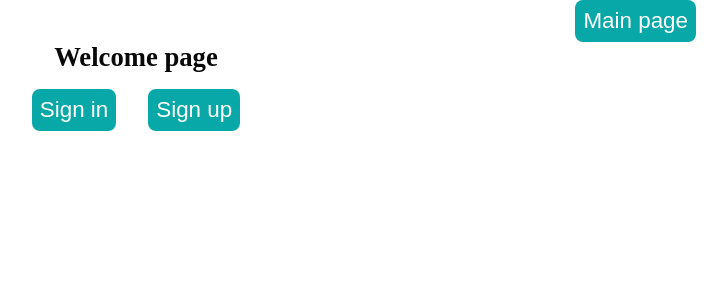
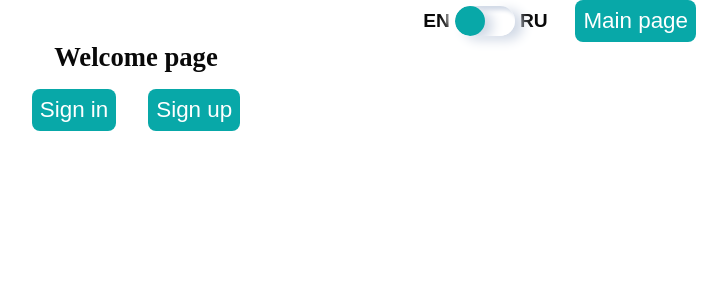
Before and after one commit to Zhybuliou/graphiql-app, a React (Vite) app: page / in a window 1280 px wide. Shown: the top 300 px of the page, without its empty margins (504-1231 px from the left). Built offline with nearby package versions, Linux system fonts and the light colour scheme.

Commit message:
Feat/localization #11 (#43)
* feat: add style lang switch input

* feat: add Localization

* refactor: check Lang

* refactor: change name verbels

---------

Co-authored-by: Vitali Zhybuliou <zhybuliou.v.v@gmail.com>

```diff
--- a/src/App.tsx
+++ b/src/App.tsx
@@ -3,12 +3,15 @@ import Navbar from './components/Navbar/Navbar';
 import AppRouter from './routes/AppRouter';
 
 import './App.css';
+import { LocaleProvider } from './context/local';
 
 export default function App() {
   return (
-    <BrowserRouter>
-      <Navbar />
-      <AppRouter />
-    </BrowserRouter>
+    <LocaleProvider>
+      <BrowserRouter>
+        <Navbar />
+        <AppRouter />
+      </BrowserRouter>
+    </LocaleProvider>
   );
 }
--- /dev/null
+++ b/src/components/Local/Local.css
@@ -0,0 +1,57 @@
+.switch-wrapper {
+  display: flex;
+  width: 180px;
+  align-items: center;
+  justify-content: center;
+}
+.label {
+  display: inline-flex;
+  align-items: center;
+  cursor: pointer;
+  color: #394a56;
+}
+
+.label-text {
+  margin-left: 16px;
+}
+
+.toggle {
+  isolation: isolate;
+  position: relative;
+  height: 30px;
+  width: 60px;
+  border-radius: 15px;
+  overflow: hidden;
+  box-shadow:
+    -8px -4px 8px 0px #ffffff,
+    8px 4px 12px 0px #d1d9e6,
+    4px 4px 4px 0px #d1d9e6 inset,
+    -4px -4px 4px 0px #ffffff inset;
+}
+
+.toggle-state {
+  display: none;
+}
+
+.indicator {
+  height: 100%;
+  width: 30px;
+  background: #08a8a8;
+  border-radius: 15px;
+  transform: translate3d(0%, 0, 0);
+  transition: transform 0.4s cubic-bezier(0.85, 0.05, 0.18, 1.35);
+  box-shadow:
+    -8px -4px 8px 0px #ffffff,
+    8px 4px 12px 0px #d1d9e6;
+}
+
+.toggle-state:checked ~ .indicator {
+  transform: translate3d(100%, 0, 0);
+}
+.switch-text {
+  margin: 5px;
+  font-size: 1.2rem;
+  text-transform: uppercase;
+  font-weight: 600;
+  font-family: Arial, Helvetica, sans-serif;
+}
--- /dev/null
+++ b/src/components/Local/Local.tsx
@@ -0,0 +1,40 @@
+import { useLocale } from '../../context/local';
+import { REGIONS } from '../../context/local/constants';
+import './Local.css';
+
+export default function Local() {
+  const { state, dispatch } = useLocale();
+
+  const handleRegionChange = (
+    event: React.MouseEvent<HTMLInputElement, MouseEvent>
+  ) => {
+    const check = event.currentTarget.checked ? REGIONS.RU : REGIONS.EN;
+    const action = {
+      type: 'CHANGE_LOCALE',
+      payload: {
+        region: check,
+      },
+    };
+    dispatch(action);
+  };
+
+  return (
+    <div className="switch-wrapper">
+      <p className="switch-text">{state.strings.en}</p>
+      <label htmlFor="check" className="label">
+        <div className="toggle">
+          <input
+            id="check"
+            className="toggle-state"
+            type="checkbox"
+            name="check"
+            value="check"
+            onClick={(event) => handleRegionChange(event)}
+          />
+          <div className="indicator" />
+        </div>
+      </label>
+      <p className="switch-text">{state.strings.ru}</p>
+    </div>
+  );
+}
--- a/src/components/Navbar/Navbar.tsx
+++ b/src/components/Navbar/Navbar.tsx
@@ -2,12 +2,16 @@ import { NavLink } from 'react-router-dom';
 
 import RouteParths from '../../types/enums/routeParths';
 import './navbar.css';
+import Local from '../Local/Local';
+import { useLocale } from '../../context/local';
 
 function Navbar() {
+  const { state } = useLocale();
   return (
     <div className="wrapper-navbar">
+      <Local />
       <NavLink to={RouteParths.WELCOME}>
-        <button type="button">Main page</button>
+        <button type="button">{state.strings.mainPage}</button>
       </NavLink>
     </div>
   );
--- /dev/null
+++ b/src/context/local/constants.ts
@@ -0,0 +1,12 @@
+import enString from '../../lang/en.json';
+import ruString from '../../lang/ru.json';
+
+export const REGIONS = {
+  RU: 'RU',
+  EN: 'EN',
+};
+
+export const LOCALE_STRINGS = {
+  [REGIONS.RU]: ruString,
+  [REGIONS.EN]: enString,
+};
--- /dev/null
+++ b/src/context/local/index.tsx
@@ -0,0 +1,59 @@
+import {
+  ReactElement,
+  createContext,
+  useContext,
+  useMemo,
+  useReducer,
+} from 'react';
+import { LOCALE_STRINGS, REGIONS } from './constants';
+
+const localLangState = {
+  strings: LOCALE_STRINGS[REGIONS.EN],
+};
+type LocalLangState = {
+  strings: {
+    [key: string]: string;
+  };
+};
+
+const reducer = (
+  state: LocalLangState,
+  action: { type: string; payload: { region: string } }
+) => {
+  switch (action.type) {
+    case 'CHANGE_LOCALE': {
+      return {
+        strings: LOCALE_STRINGS[action.payload.region],
+      };
+    }
+    case 'RESET_LOCALE': {
+      return {
+        strings: LOCALE_STRINGS[REGIONS.EN],
+      };
+    }
+    default:
+      return state;
+  }
+};
+
+type Context = {
+  state: LocalLangState;
+  dispatch: React.Dispatch<{
+    type: string;
+    payload: {
+      region: string;
+    };
+  }>;
+};
+const LocaleContext = createContext<Context>({} as Context);
+export function LocaleProvider({ children }: { children: ReactElement }) {
+  const [state, dispatch] = useReducer(reducer, localLangState);
+  const memoContext = useMemo(() => ({ state, dispatch }), [state, dispatch]);
+  return (
+    <LocaleContext.Provider value={memoContext}>
+      {children}
+    </LocaleContext.Provider>
+  );
+}
+
+export const useLocale = () => useContext(LocaleContext);
--- /dev/null
+++ b/src/lang/en.json
@@ -0,0 +1,6 @@
+{
+  "en": "en",
+  "ru": "ru",
+  "heading": "Hello",
+  "mainPage": "Main page"
+}
--- /dev/null
+++ b/src/lang/ru.json
@@ -0,0 +1,6 @@
+{
+  "en": "aнгл",
+  "ru": "рус",
+  "heading": "Привет",
+  "mainPage": "Главная"
+}
```
